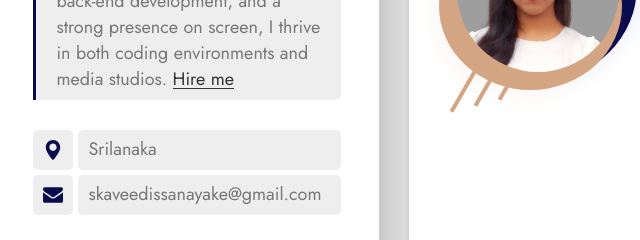
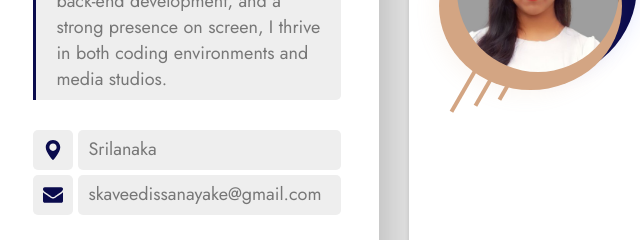
Before and after one commit to kaveedissanayake/kaveedissanayake-my-portfolio, a plain HTML site: page index.html in a window 1280 px wide. Shown: the part 409-649 px from the top of the page, 55-695 px from the left. Drawn offline with Linux system fonts and the light colour scheme; no server answers.

Commit message:
HIRE ME REMOVE

```diff
--- a/index.html
+++ b/index.html
@@ -108,7 +108,7 @@
 
 					<h3><span>Kaveesha</span><br>Dissanayake</h3>
 					<p class="quote">I'm a passionate Full Stack Developer and a creative Freelance TV Presenter, blending technology and storytelling to deliver engaging digital and media experiences. With hands-on expertise in both front-end and back-end development, and a strong presence on screen, I thrive in both coding environments and media studios.
- <a href="#contact" class="anchor">Hire me</a></p>
+</p>
 					<ul class="contact_info">
 						<li>
 							<span class="icon"><img src="svg/location.svg" alt="" class="fn__svg"></span>
```
